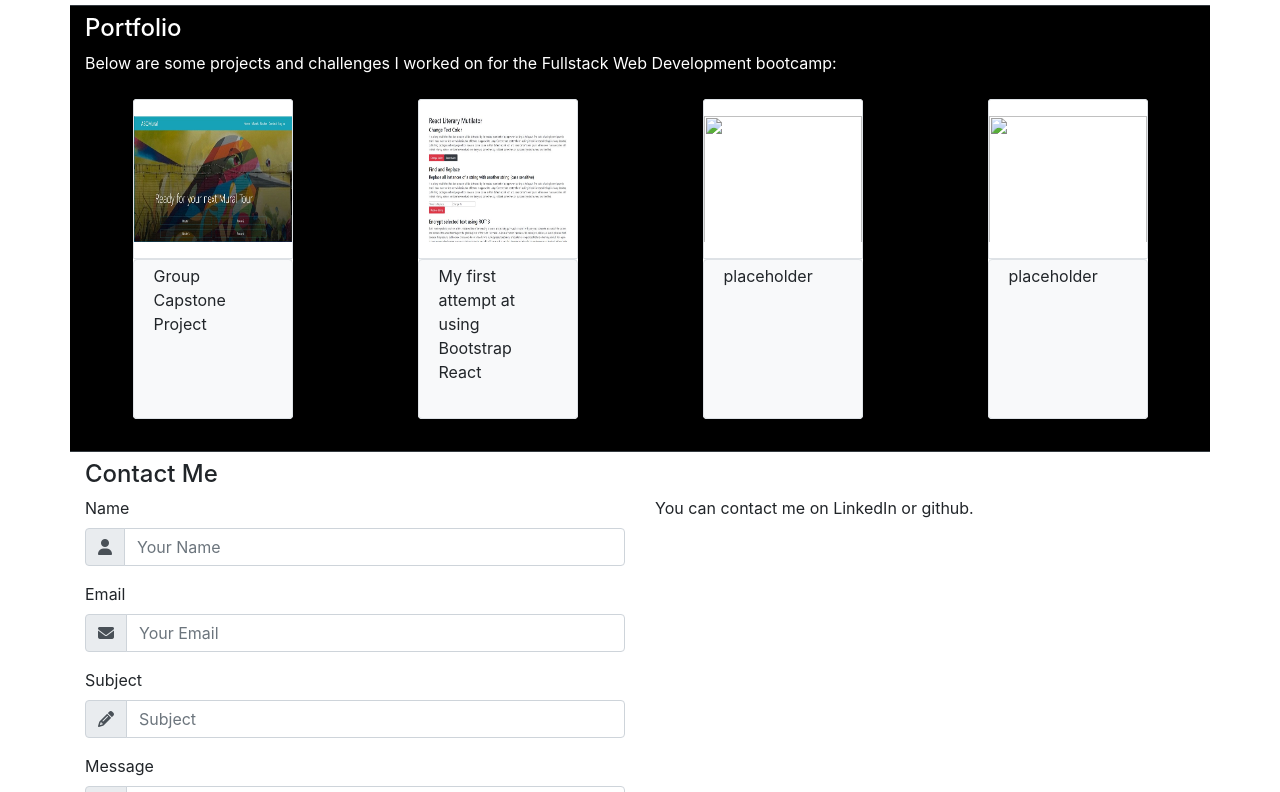
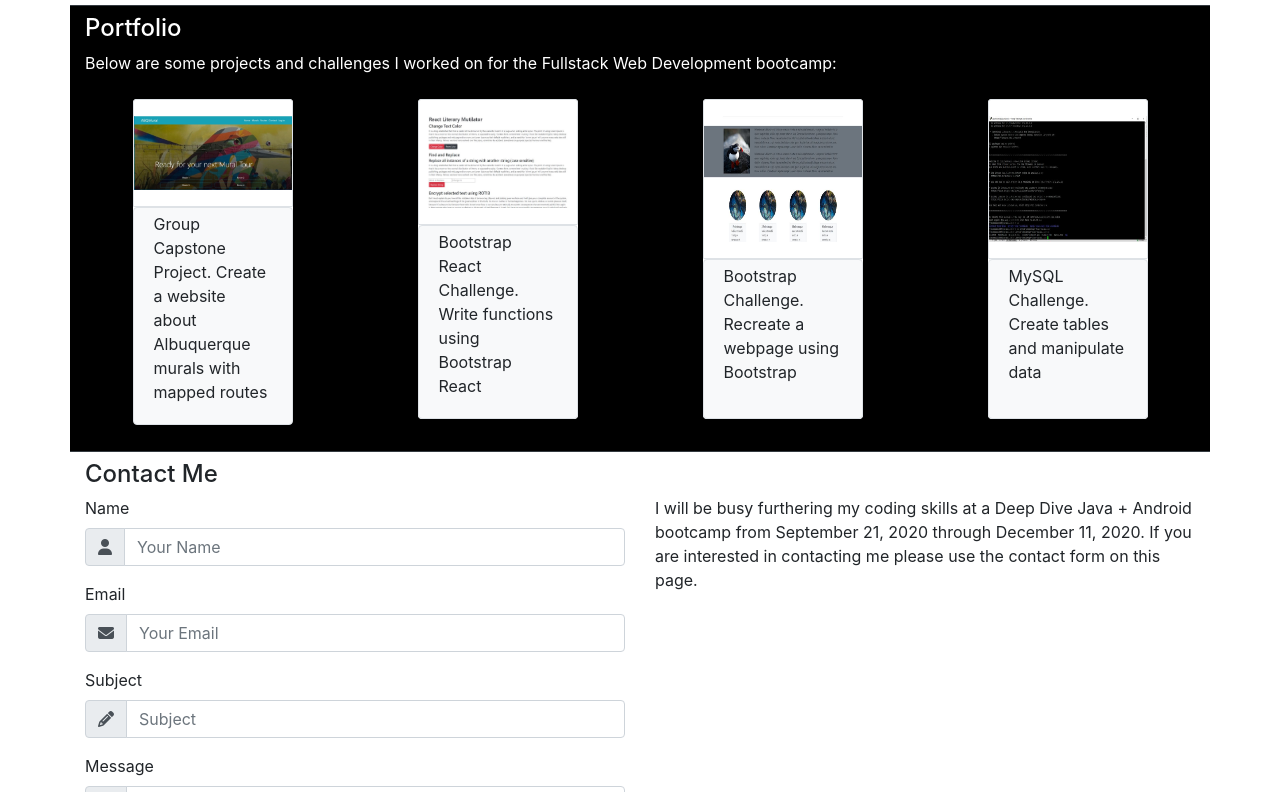
Before and after one commit to John-Jaramillo/my-pwp-john-jaramillo, a plain HTML site: page public_html/index.html in a window 1280 px wide. Shown: the part 648-1440 px from the top of the page. Drawn offline with nearby package versions, Linux system fonts and the light colour scheme; some packages are replaced by stand-ins of ours; a script that the page names is missing.

Commit message:
resized images, edited text

```diff
--- a/public_html/index.html
+++ b/public_html/index.html
@@ -46,7 +46,7 @@
 
 <div id="personal">
     <div class="container" id="myName">
-        <img src="./img/placeholder.jpg" class="img-fluid float-right" width="30%" height="auto" alt="My Picture">
+        <img src="./img/placeholder.jpg" class="img-fluid float-right" alt="My Picture">
         <h1>Hi, I'm John</h1>
     </div>
     <div class="container my-0 py-2" id="aboutMe">
@@ -77,7 +77,7 @@
             <div class="card border-0 my-2" style="width: 10rem; height: 20rem;">
                 <img class="card-img-top py-3 border" src="./img/abqmural.jpg" style="height: 10rem" alt="ABQMural">
                 <div class="card-body rounded bg-light border py-1">
-                    <p>Group Capstone Project</p>
+                    <p>Group Capstone Project. Create a website about Albuquerque murals with mapped routes</p>
                 </div>
             </div>
         </div>
@@ -85,23 +85,23 @@
             <div class="card border-0 my-2" style="width: 10rem; height: 20rem;">
                 <img class="card-img-top py-3 border" src="./img/reactChallenge.jpg" style="height: 10rem" alt="React Challenge">
                 <div class="card-body rounded bg-light border py-1">
-                    <p>My first attempt at using Bootstrap React</p>
+                    <p>Bootstrap React Challenge. Write functions using Bootstrap React</p>
                 </div>
             </div>
         </div>
         <div class="col-lg d-flex justify-content-center">
             <div class="card border-0 my-2" style="width: 10rem; height: 20rem;">
-                <img class="card-img-top py-3 border" src="..." style="height: 10rem">
+                <img class="card-img-top py-3 border" src="./img/bootstrap.jpg" style="height: 10rem" alt="Bootstrap">
                 <div class="card-body rounded bg-light border py-1">
-                    <p>placeholder</p>
+                    <p>Bootstrap Challenge. Recreate a webpage using Bootstrap</p>
                 </div>
             </div>
         </div>
         <div class="col-lg d-flex justify-content-center">
             <div class="card border-0 my-2" style="width: 10rem; height: 20rem;">
-                <img class="card-img-top py-3 border" src="..." style="height: 10rem">
+                <img class="card-img-top py-3 border" src="./img/mySQL.jpg" style="height: 10rem" alt="mySQL">
                 <div class="card-body rounded bg-light border py-1">
-                    <p>placeholder</p>
+                    <p>MySQL Challenge. Create tables and manipulate data</p>
                 </div>
             </div>
         </div>
@@ -158,7 +158,7 @@
             <div id="output-area"></div>
         </div>
         <div class="col-lg">
-            <p>You can contact me on LinkedIn or github.</p>
+            <p>I will be busy furthering my coding skills at a Deep Dive Java + Android bootcamp from September 21, 2020 through December 11, 2020. If you are interested in contacting me please use the contact form on this page.</p>
         </div>
     </div>
 </div>
@@ -166,8 +166,8 @@
 <div class="container">
     <footer style="background-color: black">
         <p style="color: white">You can find me on
-        <img src="./img/linkedin.png" width="24" style="background-color: white">
-        <img src="./img/github.png" width="24" style="background-color: white">
+        <img src="./img/linkedin.png" width="24" style="background-color: white" alt="Linked In">
+        <img src="./img/github.png" width="24" style="background-color: white" alt="Github">
         </p>
     </footer>
 </div>
```
Also changed, not shown: public_html/img/bootstrap.jpg (added), public_html/img/github.png, public_html/img/mySQL.jpg (added), public_html/img/placeholder.jpg.
